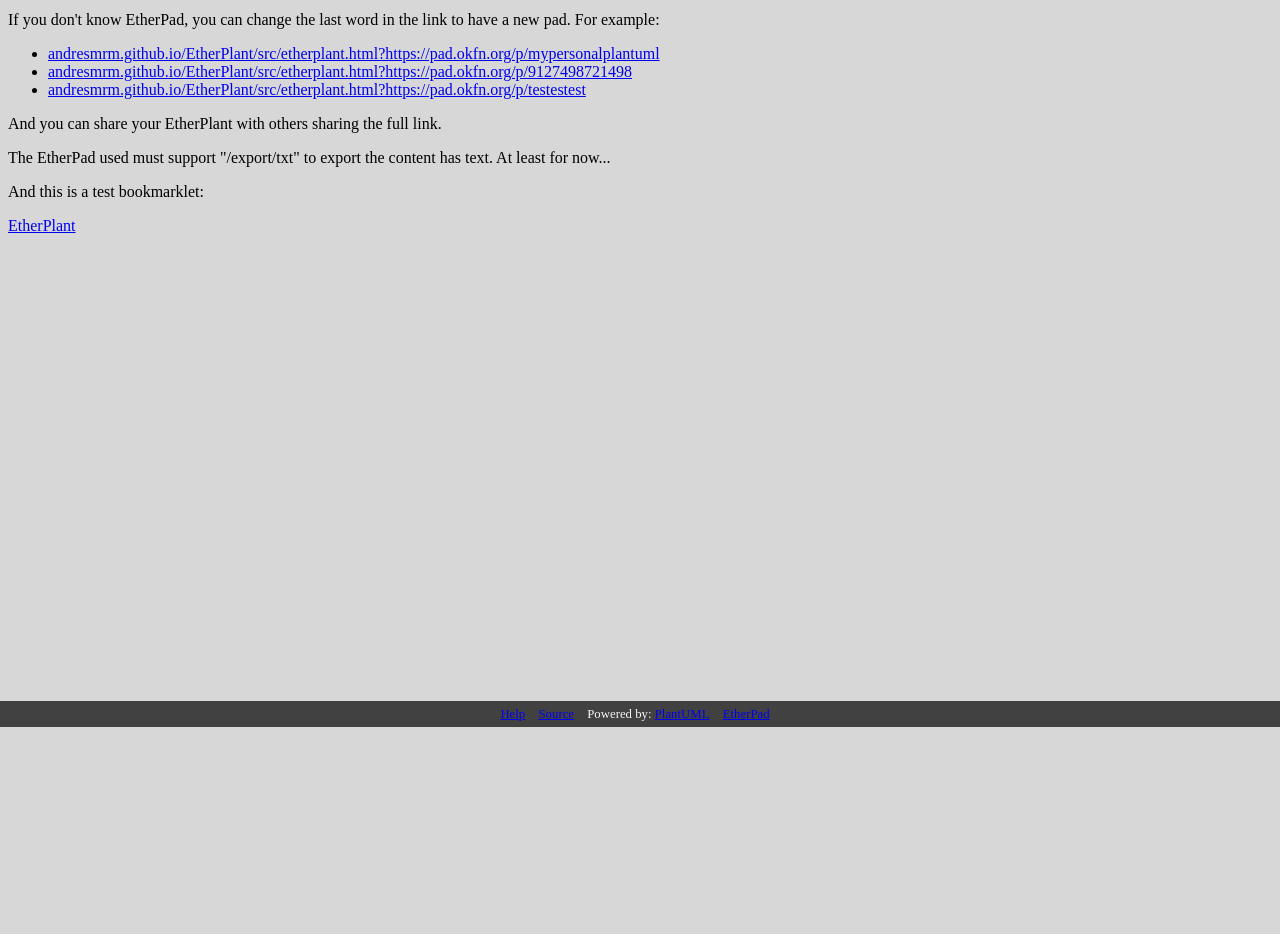
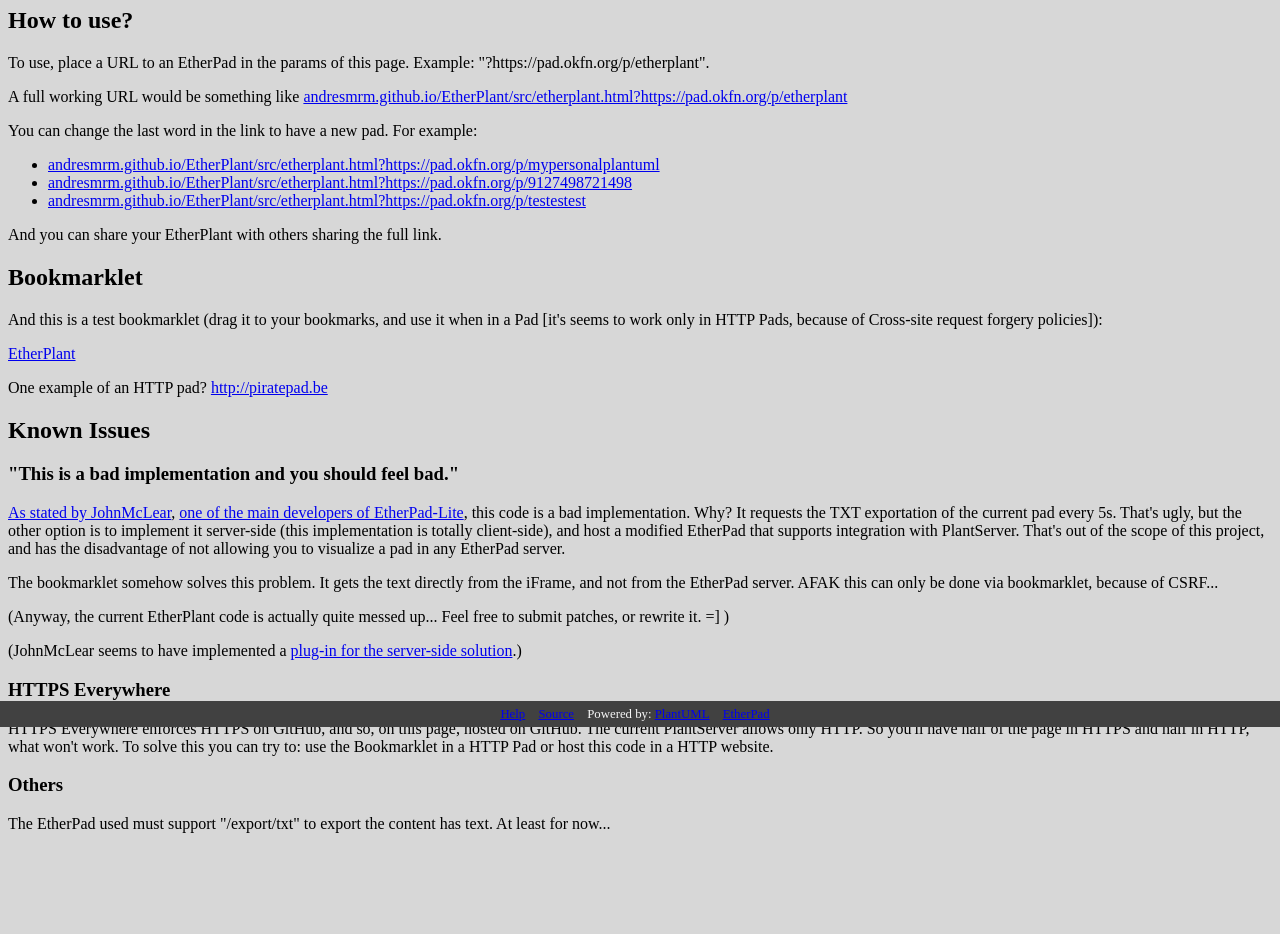
Before and after one commit to andresmrm/EtherPlant, a plain HTML site: page src/etherplant.html in a window 1280 px wide. Shown: the part 73-1007 px from the top of the page. Before the commit the page ends 800 px from the top, so only its background shows below. Drawn offline with nearby package versions, Linux system fonts and the light colour scheme.

Commit message:
Better help/about text.

```diff
--- a/src/etherplant.html
+++ b/src/etherplant.html
@@ -37,9 +37,11 @@
 		</p>
 	</div>
 	<div class="not-working">
+		<h1>EtherPlant</h1>
+		<h2>How to use?</h2>
 		<p>To use, place a URL to an EtherPad in the params of this page. Example: "?https://pad.okfn.org/p/etherplant".</p>
 		<p>A full working URL would be something like <a href="//andresmrm.github.io/EtherPlant/src/etherplant.html?https://pad.okfn.org/p/etherplant">andresmrm.github.io/EtherPlant/src/etherplant.html?https://pad.okfn.org/p/etherplant</a></p>
-		<p>If you don't know EtherPad, you can change the last word in the link to have a new pad. For example:</p>
+		<p>You can change the last word in the link to have a new pad. For example:</p>
 		<ul>
 			<li>
 				<a href="//andresmrm.github.io/EtherPlant/src/etherplant.html?https://pad.okfn.org/p/mypersonalplantuml">andresmrm.github.io/EtherPlant/src/etherplant.html?https://pad.okfn.org/p/mypersonalplantuml</a>
@@ -52,12 +54,24 @@
 			</li>
 		</ul>
 		<p>And you can share your EtherPlant with others sharing the full link.</p>
+		<h2>Bookmarklet</h2>
+		<p>And this is a test bookmarklet (drag it to your bookmarks, and use it when in a Pad [it's seems to work only in HTTP Pads, because of Cross-site request forgery policies]):</p>
+		<a href='javascript:(function(e,a,g,h,f,c,b,d){if(!(f=e.jQuery)||g>f.fn.jquery||h(f)){c=a.createElement("script");c.type="text/javascript";c.src="http://ajax.googleapis.com/ajax/libs/jquery/"+g+"/jquery.min.js";c.onload=c.onreadystatechange=function(){if(!b&&(!(d=this.readyState)||d=="loaded"||d=="complete")){h((f=e.jQuery).noConflict(1),b=1);f(c).remove()}};a.documentElement.childNodes[0].appendChild(c)}})(window,document,"1.3.2",function($,L){$.getScript("https://github.com/andresmrm/EtherPlant/raw/master/src/etherplant_bookmarklet.js");});'>EtherPlant</a>
+		<p>One example of an HTTP pad? <a href="http://piratepad.be">http://piratepad.be</a></p>
+		<h2>Known Issues</h2>
+		<h3>"This is a bad implementation and you should feel bad."</h3>
+		<p><a href="https://github.com/andresmrm/EtherPlant/issues/1">As stated by JohnMcLear</a>, <a href="https://github.com/ether/etherpad-lite/graphs/contributors">one of the main developers of EtherPad-Lite</a>, this code is a bad implementation. Why? It requests the TXT exportation of the current pad every 5s. That's ugly, but the other option is to implement it server-side (this implementation is totally client-side), and host a modified EtherPad that supports integration with PlantServer. That's out of the scope of this project, and has the disadvantage of not allowing you to visualize a pad in any EtherPad server.</p>
+		<p>The bookmarklet somehow solves this problem. It gets the text directly from the iFrame, and not from the EtherPad server. AFAK this can only be done via bookmarklet, because of CSRF...</p>
+		<p>(Anyway, the current EtherPlant code is actually quite messed up... Feel free to submit patches, or rewrite it. =] )
+		<p>(JohnMcLear seems to have implemented a <a href="https://github.com/JohnMcLear/ep_plantuml">plug-in for the server-side solution</a>.)
+		<h3>HTTPS Everywhere</h3>
+		<p>HTTPS Everywhere enforces HTTPS on GitHub, and so, on this page, hosted on GitHub. The current PlantServer allows only HTTP. So you'll have half of the page in HTTPS and half in HTTP, what won't work. To solve this you can try to: use the Bookmarklet in a HTTP Pad or host this code in a HTTP website.</p>
+		<h3>Others</h3>
 		<p>The EtherPad used must support "/export/txt" to export the content has text. At least for now...</p>
-		<p>And this is a test bookmarklet:</p>
-		<a href='javascript:(function(e,a,g,h,f,c,b,d){if(!(f=e.jQuery)||g>f.fn.jquery||h(f)){c=a.createElement("script");c.type="text/javascript";c.src="http://ajax.googleapis.com/ajax/libs/jquery/"+g+"/jquery.min.js";c.onload=c.onreadystatechange=function(){if(!b&&(!(d=this.readyState)||d=="loaded"||d=="complete")){h((f=e.jQuery).noConflict(1),b=1);f(c).remove()}};a.documentElement.childNodes[0].appendChild(c)}})(window,document,"1.3.2",function($,L){$.getScript("https://github.com/andresmrm/EtherPlant/raw/master/src/etherplant_bookmarklet.js");});'>EtherPlant</a>
 	</div>
+
 	<div id="footer">
-		<a href="http://www.plantuml.com">Help</a>
+		<a href="//andresmrm.github.io/EtherPlant/src/etherplant.html">Help</a>
 		<a href="https://github.com/andresmrm/EtherPlant">Source</a>
 		Powered by:
 		<a href="http://www.plantuml.com">PlantUML</a>
```
